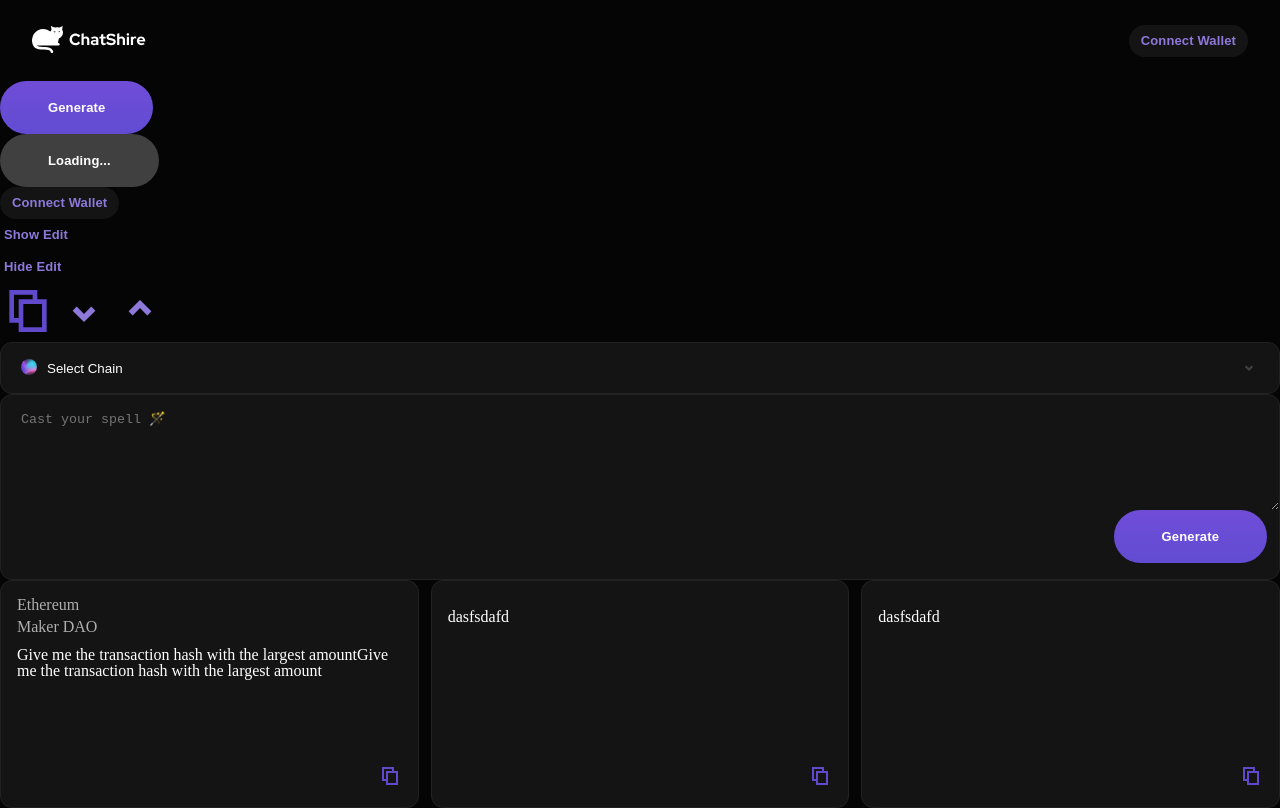
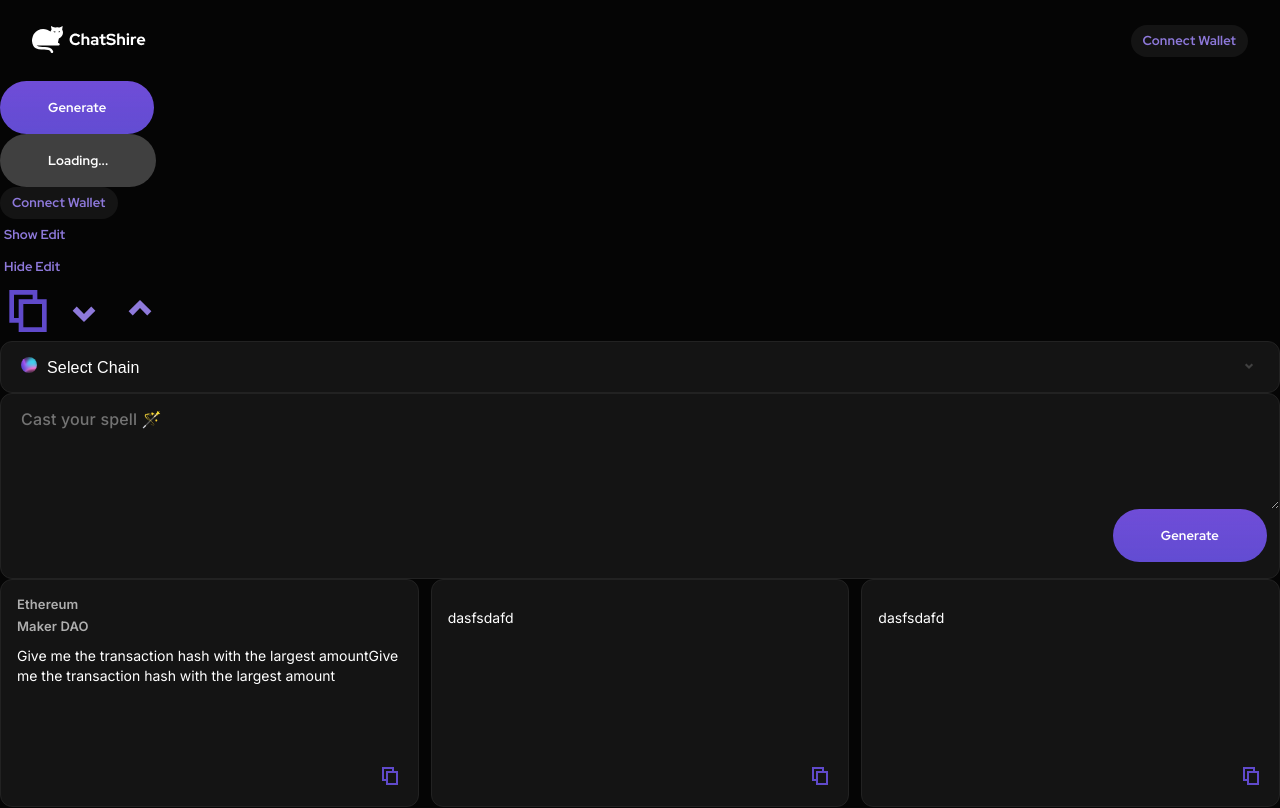
Before and after one commit to realsnoopso/chatshire, a Next.js app: page / in a window 1280 px wide. Built offline with nearby package versions, Linux system fonts and the light colour scheme.

Commit message:
feat: 타이포그래피 정리

```diff
--- a/src/components/Button/ButtonStyle.tsx
+++ b/src/components/Button/ButtonStyle.tsx
@@ -10,6 +10,7 @@ export const styleRoot = css`
   color: var(--primary-500);
   height: 32px;
 
+  font-family: 'Red Hat Display', sans-serif;
   font-weight: 700;
   font-size: 13px;
   line-height: 16px;
--- a/src/components/Card/CardStyle.tsx
+++ b/src/components/Card/CardStyle.tsx
@@ -18,11 +18,18 @@ export const styleRoot = css`
     margin-bottom: 12px;
 
     color: var(--gray-300);
+    font-weight: 600;
+    font-size: 13px;
+    line-height: 16px;
+    letter-spacing: 0.01em;
   }
 
   .content {
     margin-bottom: 12px;
     height: 100%;
+    font-weight: 400;
+    font-size: 14px;
+    line-height: 140%;
   }
 
   .icon-btn-container {
--- a/src/components/SelectBox/SelectBoxStyle.tsx
+++ b/src/components/SelectBox/SelectBoxStyle.tsx
@@ -14,6 +14,11 @@ export const styleRoot = css`
     align-items: center;
     justify-content: space-between;
 
+    font-weight: 500;
+    font-size: 16px;
+    line-height: 19px;
+    letter-spacing: 0.01em;
+
     height: 52px;
     border: 1px solid var(--gray-800);
     outline: none;
@@ -29,6 +34,11 @@ export const styleRoot = css`
       display: flex;
       align-items: center;
       gap: 10px;
+
+      font-weight: 500;
+      font-size: 16px;
+      line-height: 19px;
+      letter-spacing: 0.01em;
     }
   }
 
@@ -43,6 +53,11 @@ export const styleRoot = css`
     position: absolute;
     width: 100%;
     top: calc(52px + 4px);
+
+    font-weight: 500;
+    font-size: 16px;
+    line-height: 19px;
+    letter-spacing: 0.01em;
   }
 
   .option {
--- a/src/components/TextArea/TextAreaStyle.tsx
+++ b/src/components/TextArea/TextAreaStyle.tsx
@@ -20,6 +20,19 @@ export const styleRoot = css`
     outline: none;
     border: none;
     height: 83px;
+
+    -webkit-font-smoothing: antialiased;
+    -moz-osx-font-smoothing: grayscale;
+    font-family: 'Inter', sans-serif;
+
+    font-weight: 500;
+    font-size: 16px;
+    line-height: 19px;
+    letter-spacing: 0.01em;
+  }
+
+  textarea::placeholder {
+    color: var(--gray-500);
   }
 
   textarea:focus {
--- a/src/pages/_document.tsx
+++ b/src/pages/_document.tsx
@@ -1,4 +1,4 @@
-import { Html, Head, Main, NextScript } from 'next/document'
+import { Html, Head, Main, NextScript } from 'next/document';
 
 export default function Document() {
   return (
@@ -9,5 +9,5 @@ export default function Document() {
         <NextScript />
       </body>
     </Html>
-  )
+  );
 }
--- a/src/pages/index.tsx
+++ b/src/pages/index.tsx
@@ -1,6 +1,5 @@
 import Head from 'next/head';
-import Image from 'next/image';
-import { Inter } from 'next/font/google';
+
 import {
   Button,
   Icon,
@@ -10,8 +9,6 @@ import {
   Card,
 } from '@components/index';
 import { getStyleRoot } from './indexStyle';
-
-const inter = Inter({ subsets: ['latin'] });
 
 export default function Home() {
   const styleRoot = getStyleRoot();
--- a/src/pages/indexStyle.tsx
+++ b/src/pages/indexStyle.tsx
@@ -2,6 +2,10 @@ import { css } from '@emotion/css';
 
 export function getStyleRoot() {
   return css`
+    -webkit-font-smoothing: antialiased;
+    -moz-osx-font-smoothing: grayscale;
+    font-family: 'Inter', sans-serif;
+
     .card-container {
       display: flex;
       gap: 12px;
--- a/src/styles/globals.css
+++ b/src/styles/globals.css
@@ -1,3 +1,5 @@
+@import url('https://fonts.googleapis.com/css2?family=Inter:wght@100;200;300;400;500;600;700;800;900&family=Red+Hat+Display:wght@300;400;500;600;700;800;900&display=swap');
+
 :root {
   --black: #050505;
 
@@ -26,5 +28,6 @@
 body {
   -webkit-font-smoothing: antialiased;
   -moz-osx-font-smoothing: grayscale;
+  font-family: 'Inter', sans-serif;
   background-color: var(--black);
 }
```
